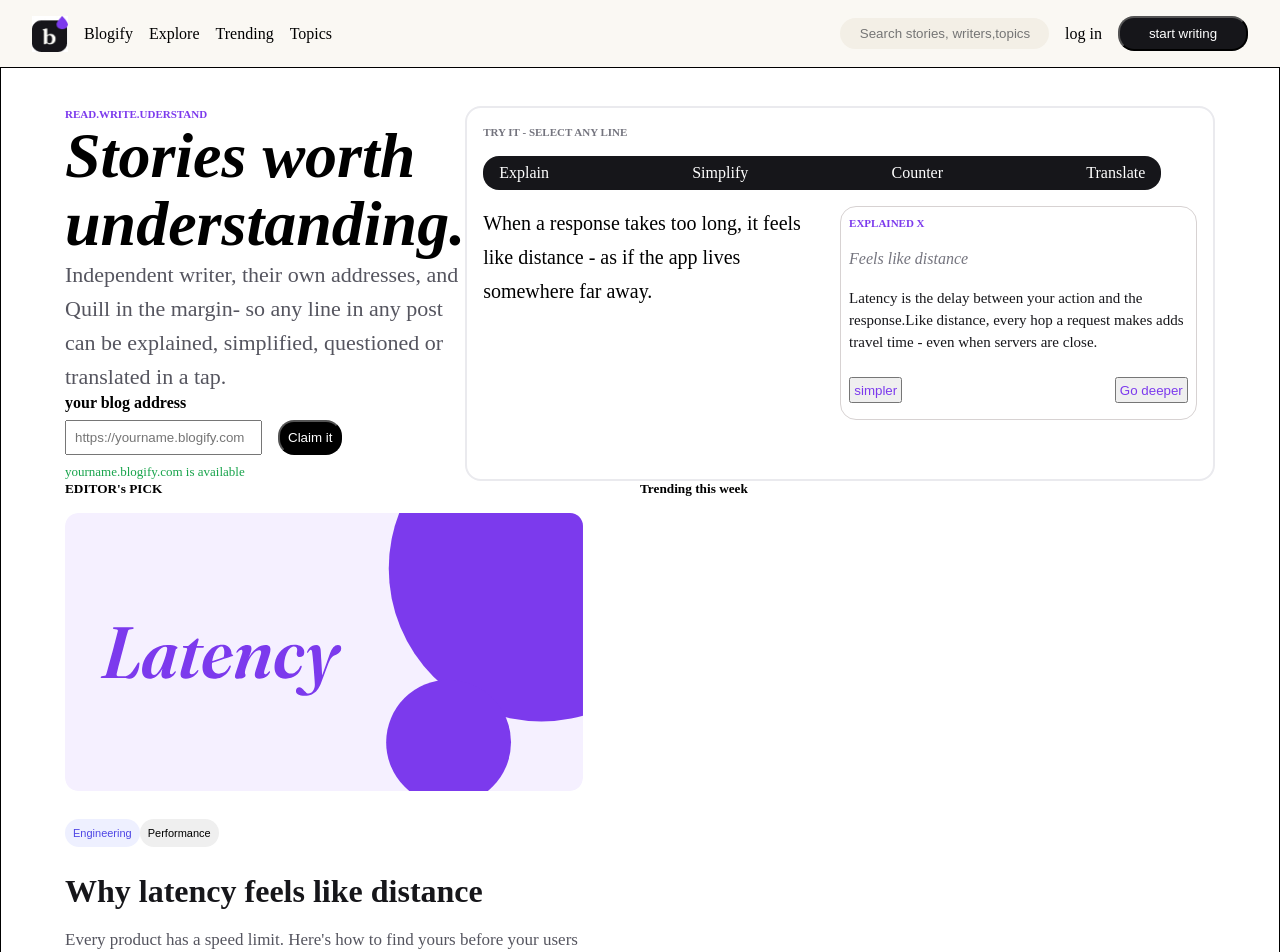
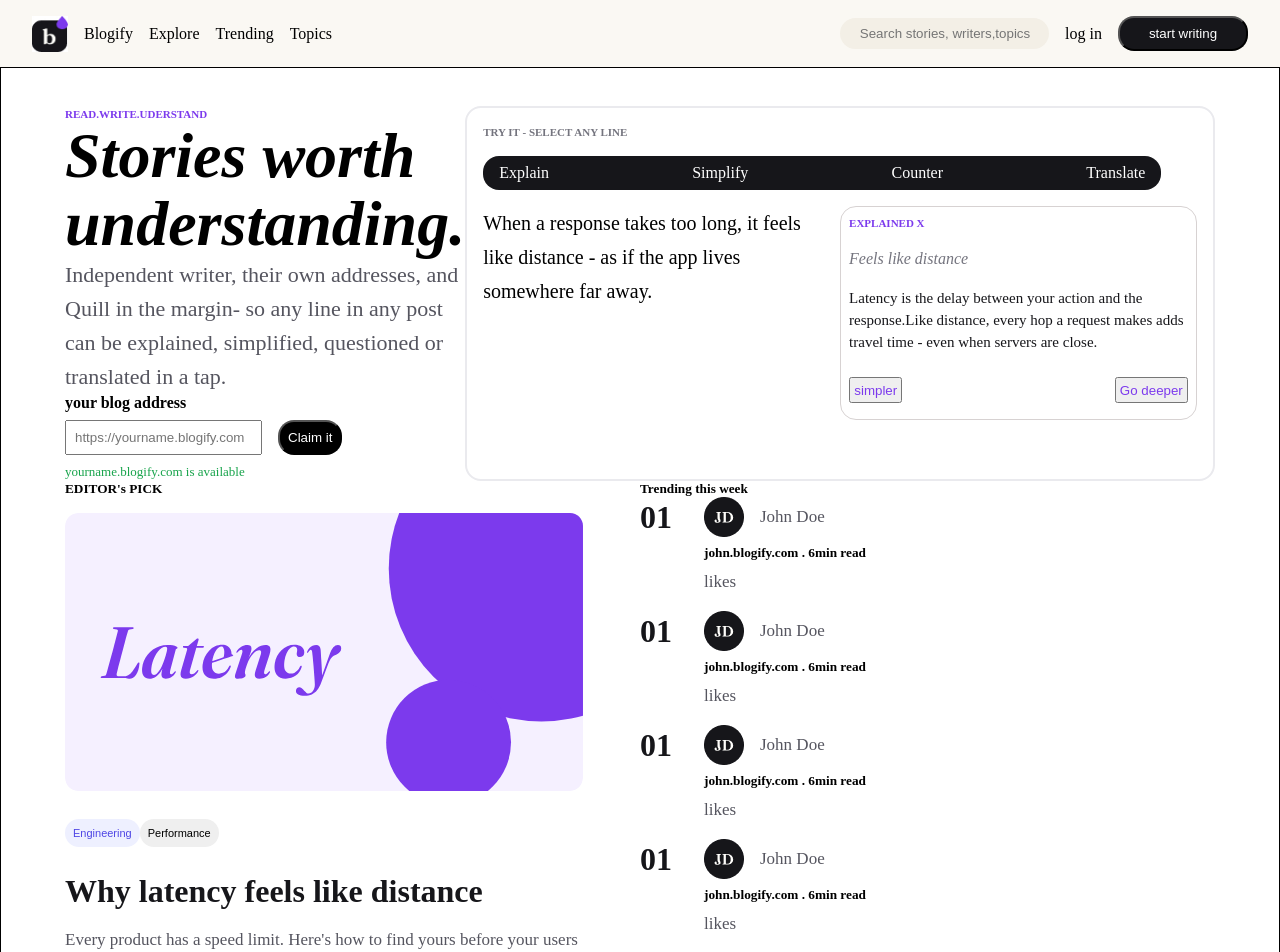
Before and after one commit to sahiba2503/currentProject, a React (Vite) app in the folder vite-project/: page / in a window 1280 px wide. Shown: the top 952 px of the page. Built offline with nearby package versions, Linux system fonts and the light colour scheme.

Commit message:
add home layout

```diff
--- a/vite-project/src/component/Home.jsx
+++ b/vite-project/src/component/Home.jsx
@@ -84,6 +84,42 @@ function Home() {
           </div>
           <div className="trendingContainer">
             <h5>Trending this week </h5>
+            <div className="trending-list-container">
+            <div className="list-container">
+              <h3>01</h3>
+              <div className="list-detail">
+               <div className="list-heading"><img src={avatar} alt="" /> <p>John Doe</p></div>
+              <h5>john.blogify.com . 6min read</h5>
+              <p>likes</p>
+
+              </div>
+              </div>
+              <div className="list-container">
+              <h3>01</h3>
+              <div className="list-detail">
+               <div className="list-heading"><img src={avatar} alt="" /> <p>John Doe</p></div>
+              <h5>john.blogify.com . 6min read</h5>
+              <p>likes</p>
+              </div>
+              </div>
+              <div className="list-container">
+              <h3>01</h3>
+              <div className="list-detail">
+               <div className="list-heading"><img src={avatar} alt="" /> <p>John Doe</p></div>
+              <h5>john.blogify.com . 6min read</h5>
+              <p>likes</p>
+              </div>
+              </div>
+              <div className="list-container">
+              <h3>01</h3>
+              <div className="list-detail">
+               <div className="list-heading"><img src={avatar} alt="" /> <p>John Doe</p></div>
+               <h5>john.blogify.com . 6min read</h5>
+              <p>likes</p>
+              </div>
+              </div>
+            </div>
+
           </div>
           </div>
            </div>
--- a/vite-project/src/component/auth.css
+++ b/vite-project/src/component/auth.css
@@ -456,3 +456,24 @@ color:#7C3AED;
      .trendingContainer{
         width: 50%;
      }
+    .trending-list-container{
+        /* border: 1px solid black; */
+        display: flex;
+        flex-direction: column;
+        gap:1rem;
+    }
+    .list-container{
+        /* border: 1px solid red; */
+        display: flex;
+        flex-direction: row;
+        gap:2rem;
+    }
+    .list-detail h5{
+        margin: 0.5rem 0rem;
+    }
+    .list-heading{
+        display: flex;
+        flex-direction: row;
+        gap:1rem;
+        align-items: center;
+    }
```
